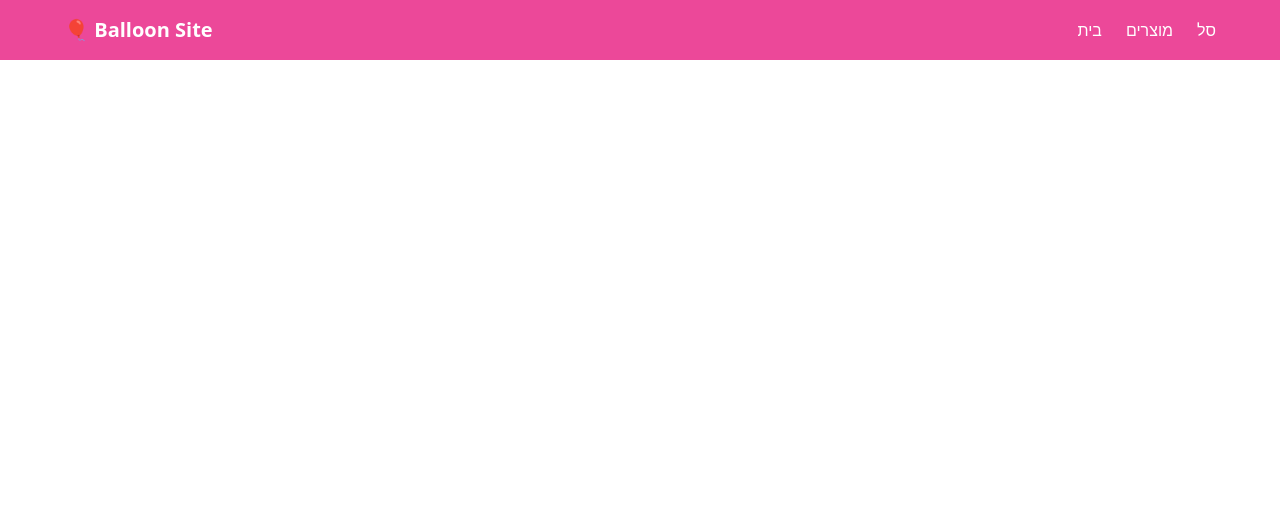
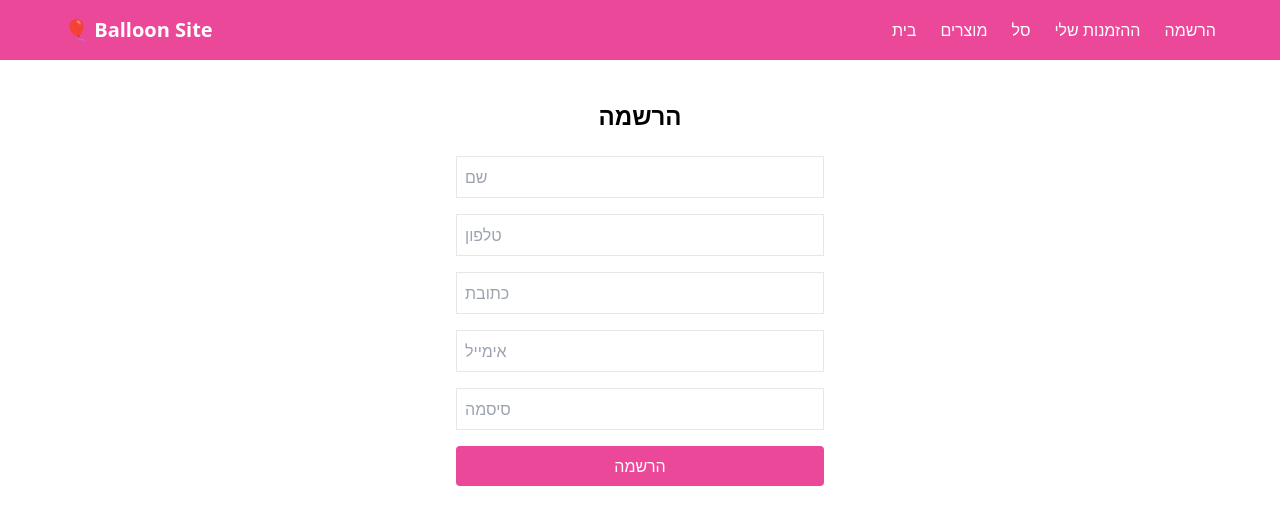
Before and after one commit to brachi-maman/balloon-site, a React (Vite) app: page /register in a window 1280 px wide. Shown: the top 524 px of the page. Built offline with nearby package versions, Linux system fonts and the light colour scheme; no server answers.

Commit message:
register

```diff
--- a/package.json
+++ b/package.json
@@ -10,10 +10,14 @@
     "preview": "vite preview"
   },
   "dependencies": {
+    "@hookform/resolvers": "^5.2.2",
     "@supabase/supabase-js": "^2.103.3",
     "react": "^19.2.4",
     "react-dom": "^19.2.4",
-    "react-router-dom": "^7.14.1"
+    "react-hook-form": "^7.73.1",
+    "react-hot-toast": "^2.6.0",
+    "react-router-dom": "^7.14.1",
+    "zod": "^4.3.6"
   },
   "devDependencies": {
     "@eslint/js": "^9.39.4",
--- a/src/App.jsx
+++ b/src/App.jsx
@@ -3,7 +3,10 @@ import Navbar from "./components/Navbar";
 import Home from "./pages/Home";
 import Products from "./pages/Products";
 import Cart from "./pages/Cart";
+import Login from "./pages/Login";
+import MyOrders from "./pages/MyOrders";
 import ProductPage from "./pages/ProductDetails";
+import Register from "./pages/Register";
 function App() {
   return (
     <>
@@ -13,6 +16,9 @@ function App() {
         <Route path="/" element={<Home />} />
         <Route path="/products" element={<Products />} />
         <Route path="/cart" element={<Cart />} />
+        <Route path="/login" element={<Login />} />
+        <Route path="/my-orders" element={<MyOrders />} />
+        <Route path="/register" element={<Register />} />
       </Routes>
     </>
   );
--- a/src/components/Navbar.jsx
+++ b/src/components/Navbar.jsx
@@ -13,6 +13,8 @@ export default function Navbar() {
           <Link to="/" className="hover:underline">בית</Link>
           <Link to="/products" className="hover:underline">מוצרים</Link>
           <Link to="/cart" className="hover:underline">סל</Link>
+          <Link to="/my-orders">ההזמנות שלי</Link>
+          <Link to="/register">הרשמה</Link>
         </div>
 
       </div>
--- a/src/pages/Cart.jsx
+++ b/src/pages/Cart.jsx
@@ -33,6 +33,17 @@ export default function Cart() {
 
 
 const sendOrder = async () => {
+  // 👇 מביאים את המשתמש המחובר
+  const {
+    data: { user },
+  } = await supabase.auth.getUser();
+
+  // ❌ אם אין משתמש → חוסמים
+  if (!user) {
+    alert("צריך להתחבר לפני ביצוע הזמנה");
+    return;
+  }
+
   const cart = JSON.parse(localStorage.getItem("cart")) || [];
 
   const total = cart.reduce(
@@ -40,12 +51,14 @@ export default function Cart() {
     0
   );
 
+  // 👇 שולחים הזמנה עם user_id
   const { error } = await supabase
     .from("orders")
     .insert([
       {
         items: cart,
         total: total,
+        user_id: user.id, // ⭐ זה החלק החדש
       },
     ]);
 
--- /dev/null
+++ b/src/pages/Login.jsx
@@ -0,0 +1,43 @@
+import { useState } from "react";
+import { supabase } from "../services/supabase";
+
+export default function Login() {
+  const [email, setEmail] = useState("");
+  const [password, setPassword] = useState("");
+
+  const handleLogin = async () => {
+    const { error } = await supabase.auth.signInWithPassword({
+      email,
+      password,
+    });
+
+    if (error) {
+      alert("שגיאה בהתחברות");
+    } else {
+      alert("התחברת בהצלחה 🎉");
+    }
+  };
+
+  return (
+    <div className="p-10 max-w-md mx-auto">
+      <input
+        className="border p-2 w-full mb-3"
+        placeholder="אימייל"
+        onChange={(e) => setEmail(e.target.value)}
+      />
+      <input
+        type="password"
+        className="border p-2 w-full mb-3"
+        placeholder="סיסמה"
+        onChange={(e) => setPassword(e.target.value)}
+      />
+
+      <button
+        onClick={handleLogin}
+        className="bg-pink-500 text-white px-4 py-2 w-full"
+      >
+        התחבר
+      </button>
+    </div>
+  );
+}
--- /dev/null
+++ b/src/pages/MyOrders.jsx
@@ -0,0 +1,67 @@
+import { useEffect, useState } from "react";
+import { supabase } from "../services/supabase";
+
+export default function MyOrders() {
+  const [orders, setOrders] = useState([]);
+
+  useEffect(() => {
+    const fetchOrders = async () => {
+      // 👇 מביאים משתמש
+      const {
+        data: { user },
+      } = await supabase.auth.getUser();
+
+      if (!user) {
+        alert("צריך להתחבר");
+        return;
+      }
+
+      // 👇 מביאים רק את ההזמנות שלו
+      const { data, error } = await supabase
+        .from("orders")
+        .select("*")
+        .eq("user_id", user.id)
+        .order("created_at", { ascending: false });
+
+      if (error) {
+        console.log(error);
+      } else {
+        setOrders(data);
+      }
+    };
+
+    fetchOrders();
+  }, []);
+
+  return (
+    <div className="p-6 max-w-4xl mx-auto">
+      <h1 className="text-2xl font-bold mb-6">ההזמנות שלי</h1>
+
+      {orders.length === 0 && <p>אין הזמנות עדיין</p>}
+
+      {orders.map((order) => (
+        <div key={order.id} className="border p-4 mb-4 rounded-xl">
+
+          <p className="text-sm text-gray-500 mb-2">
+            תאריך: {new Date(order.created_at).toLocaleString("he-IL")}
+          </p>
+
+          {/* מוצרים בהזמנה */}
+          {order.items.map((item, i) => (
+            <div key={i} className="flex justify-between">
+              <span>{item.name}</span>
+              <span>
+                {item.qty} × {item.price} ₪
+              </span>
+            </div>
+          ))}
+
+          <p className="font-bold mt-3">
+            סה״כ: {order.total} ₪
+          </p>
+
+        </div>
+      ))}
+    </div>
+  );
+}
--- /dev/null
+++ b/src/pages/Register.jsx
@@ -0,0 +1,162 @@
+import { useState } from "react";
+import { supabase } from "../services/supabase";
+import { useForm } from "react-hook-form";
+import { z } from "zod";
+import { zodResolver } from "@hookform/resolvers/zod";
+import toast, { Toaster } from "react-hot-toast";
+
+// ✅ סכימת ולידציה
+const schema = z.object({
+  name: z.string().min(2, "שם חייב להכיל לפחות 2 תווים"),
+  email: z.string().email("אימייל לא תקין"),
+  phone: z.string().regex(/^05\d{8}$/, "טלפון חייב להתחיל ב-05 ולהיות 10 ספרות"),
+  address: z.string().min(3, "כתובת קצרה מדי"),
+  password: z.string().min(6, "סיסמה לפחות 6 תווים"),
+});
+
+export default function Register() {
+  const [loading, setLoading] = useState(false);
+
+  const {
+    register,
+    handleSubmit,
+    formState: { errors },
+    reset,
+  } = useForm({
+    resolver: zodResolver(schema),
+    mode: "onChange", // 🔥 ולידציה תוך כדי כתיבה
+  });
+
+  const onSubmit = async (formData) => {
+    if (loading) return;
+    setLoading(true);
+
+    try {
+      // 🔐 הרשמה
+      const { data, error } = await supabase.auth.signUp({
+        email: formData.email.trim(),
+        password: formData.password,
+      });
+
+      if (error) {
+        if (error.message.includes("already registered")) {
+          toast.error("האימייל כבר רשום במערכת");
+          return;
+        }
+        throw error;
+      }
+
+      const user = data.user;
+
+      if (!user) {
+        toast.error("לא התקבל משתמש מהשרת");
+        return;
+      }
+
+      // 👤 יצירת פרופיל
+      const { error: profileError } = await supabase
+        .from("profiles")
+        .insert([
+          {
+            id: user.id,
+            name: formData.name,
+            phone: formData.phone,
+            address: formData.address,
+          },
+        ]);
+
+      if (profileError) {
+        toast.error("נרשמת אבל הייתה בעיה ביצירת פרופיל");
+        return;
+      }
+
+      toast.success("נרשמת בהצלחה");
+      reset();
+
+    } catch (err) {
+      toast.error("שגיאה בהרשמה");
+    } finally {
+      setLoading(false);
+    }
+  };
+
+  return (
+    <div className="p-10 max-w-md mx-auto">
+      <Toaster />
+
+      <h1 className="text-2xl font-bold mb-6 text-center">הרשמה</h1>
+
+      <form onSubmit={handleSubmit(onSubmit)} className="space-y-4">
+
+        {/* שם */}
+        <div>
+          <input
+            {...register("name")}
+            placeholder="שם"
+            className="border p-2 w-full"
+          />
+          {errors.name && (
+            <p className="text-red-500 text-sm">{errors.name.message}</p>
+          )}
+        </div>
+
+        {/* טלפון */}
+        <div>
+          <input
+            {...register("phone")}
+            placeholder="טלפון"
+            className="border p-2 w-full"
+          />
+          {errors.phone && (
+            <p className="text-red-500 text-sm">{errors.phone.message}</p>
+          )}
+        </div>
+
+        {/* כתובת */}
+        <div>
+          <input
+            {...register("address")}
+            placeholder="כתובת"
+            className="border p-2 w-full"
+          />
+          {errors.address && (
+            <p className="text-red-500 text-sm">{errors.address.message}</p>
+          )}
+        </div>
+
+        {/* אימייל */}
+        <div>
+          <input
+            {...register("email")}
+            placeholder="אימייל"
+            className="border p-2 w-full"
+          />
+          {errors.email && (
+            <p className="text-red-500 text-sm">{errors.email.message}</p>
+          )}
+        </div>
+
+        {/* סיסמה */}
+        <div>
+          <input
+            type="password"
+            {...register("password")}
+            placeholder="סיסמה"
+            className="border p-2 w-full"
+          />
+          {errors.password && (
+            <p className="text-red-500 text-sm">{errors.password.message}</p>
+          )}
+        </div>
+
+        <button
+          type="submit"
+          disabled={loading}
+          className="bg-pink-500 text-white px-4 py-2 w-full rounded disabled:opacity-50"
+        >
+          {loading ? "טוען..." : "הרשמה"}
+        </button>
+      </form>
+    </div>
+  );
+}
```
Also changed, not shown: 1 other file (tests, documents, lock files or other folders). Lines whose indentation alone changed are shown as unchanged.
